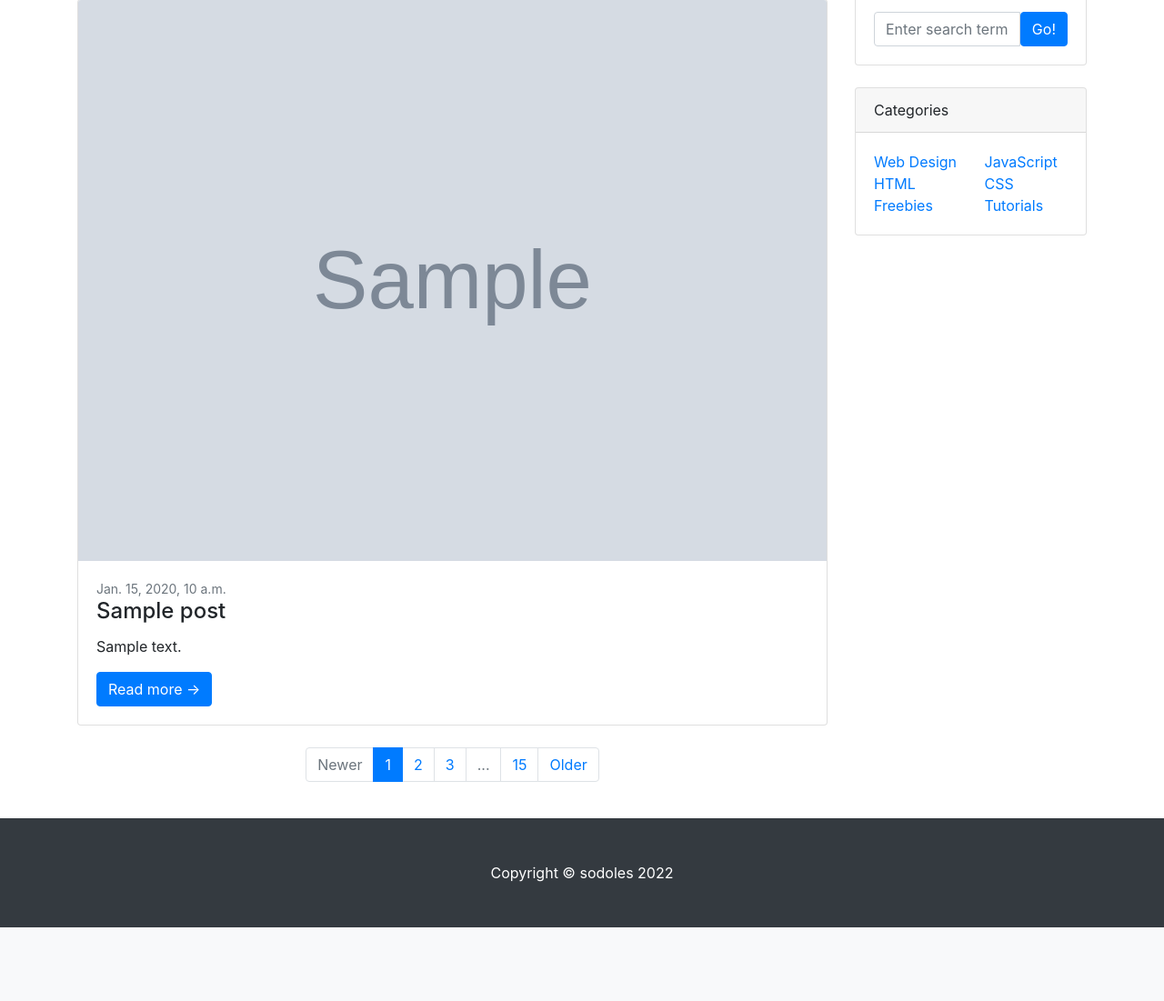
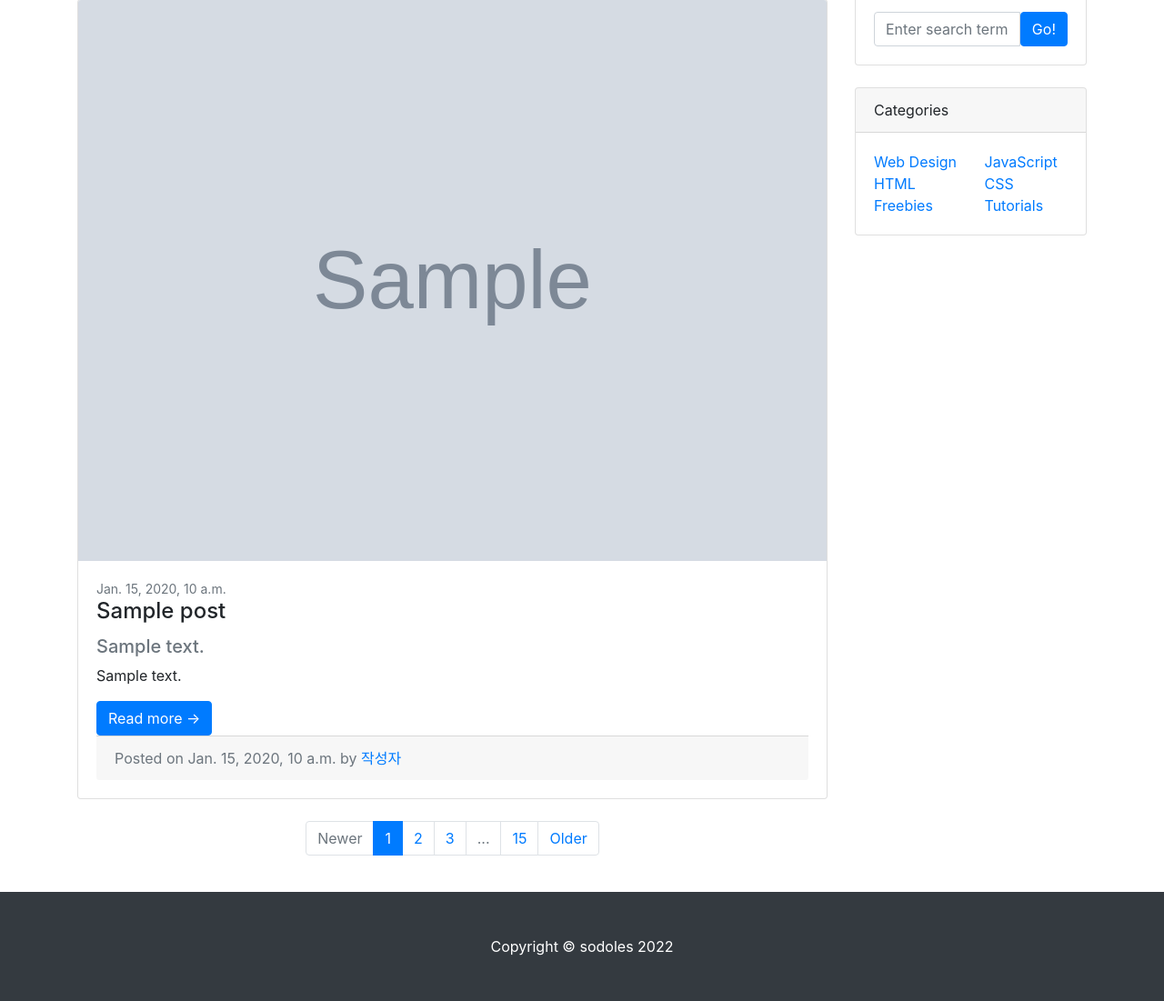
Before and after one commit to Sodole/django_project, a Django app: page /blog/ in a window 1280 px wide. Shown: the part 129-1230 px from the top of the page at 91% size. Before the commit the page ends 1149 px from the top, so only its background shows below. Run offline with Django 4.2, Linux system fonts and the light colour scheme; tables that the repository leaves empty hold one stand-in row (values such as "Sample post"); grey boxes marked "Sample" are stand-in pictures; parts of the project's set-up code (start-up, migrations or seed data) failed here and were passed over; some libraries are stand-ins or nearby versions.

Commit message:
미리보기와 요약문 추가하기

```diff
--- a/blog/models.py
+++ b/blog/models.py
@@ -1,14 +1,14 @@
 from django.db import models
-
+import os
 # Create models.
 
 class Post(models.Model) :
     title = models.CharField(max_length=30)
+    hook_text = models.CharField(max_length=100, blank=True)
     content = models.TextField()
 
     head_image = models.ImageField(upload_to='blog/images/%Y/%m/%d/', blank=True)
     file_upload = models.FileField(upload_to='blog/files/%Y/%m/%d/', blank=True)
-
 
     created_at = models.DateTimeField(auto_now_add=True)
     updated_at = models.DateTimeField(auto_now=True)
@@ -20,3 +20,9 @@ class Post(models.Model) :
 
     def get_absolute_url(self):
         return f'/blog/{self.pk}/'
+
+    def get_file_name(self):
+        return os.path.basename(self.file_upload.name)
+
+    def get_file_ext(self):
+        return self.get_file_name().split(".")[-1]
--- a/blog/templates/blog/post_list.html
+++ b/blog/templates/blog/post_list.html
@@ -91,8 +91,12 @@
             <div class="card-body">
                 <div class="small text-muted">{{p.created_at}}</div>
                 <h2 class="card-title h4">{{p.title}}</h2>
-                <p class="card-text">{{p.content}}</p>
+                {% if p.hook_text %}
+                    <h5 class="text-muted">{{p.hook_text}}</h5>
+                {% endif %}
+                <p class="card-text">{{p.content | truncatewords:30}}</p>
                 <a class="btn btn-primary" href="{{p.get_absolute_url}}">Read more →</a>
+                <div class="card-footer text-muted">Posted on {{p.created_at}} by <a href="#">작성자</a></div>
             </div>
         </div>
         {% endfor %}
```
Also changed, not shown: blog/templates/blog/post_detail.html (+22 -2 lines).
